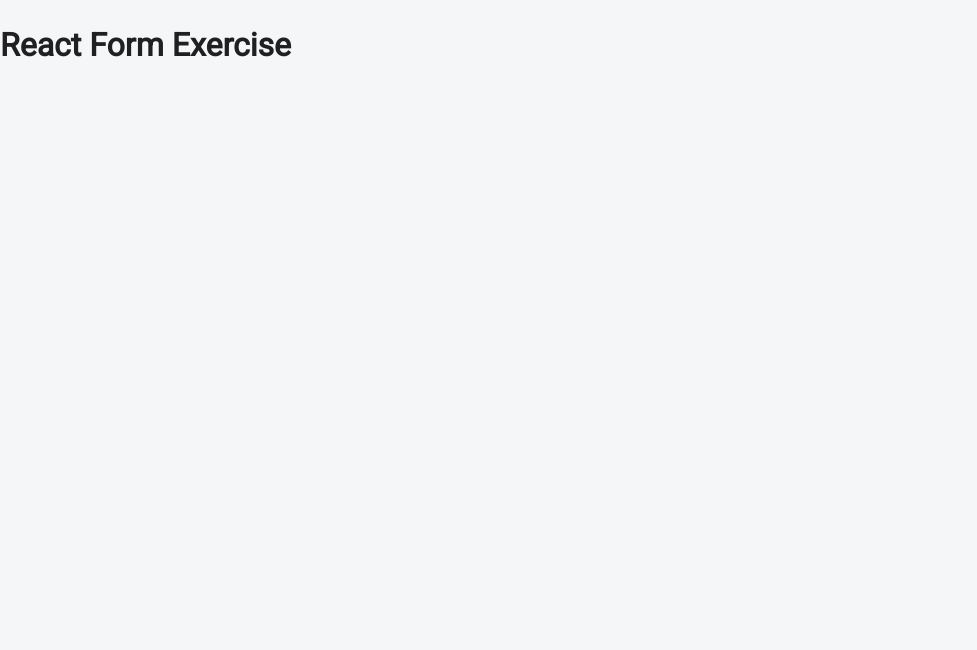
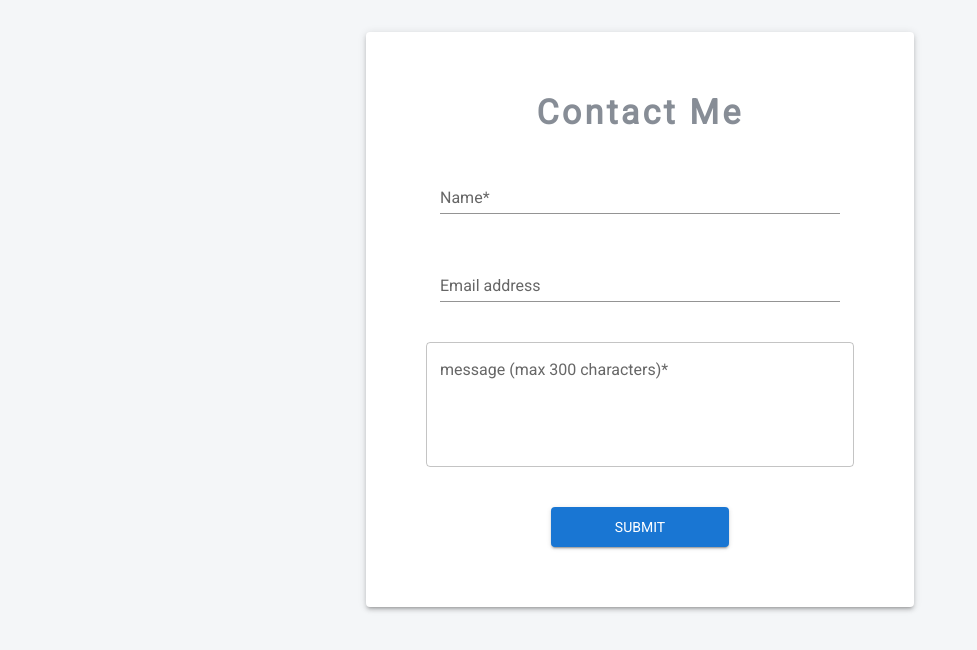
Before and after one commit to emir91/react-form-exercise, a React (Create React App) app: page / in a window 1280 px wide. Shown: the top 650 px of the page, without its empty margins (0-977 px from the left). Built offline with nearby package versions, Linux system fonts and the light colour scheme.

Commit message:
create Container and From components, and add styles to them

```diff
--- a/src/App.tsx
+++ b/src/App.tsx
@@ -1,12 +1,13 @@
 import React from 'react';
 import { ThemeProvider, CssBaseline } from '@mui/material';
 import theme from './theme';
+import Form from './Form/Container';
 
 const App: React.FC = () => {
   return (
     <ThemeProvider theme={theme}>
       <CssBaseline />
-      <h1>React Form Exercise</h1>
+      <Form />
     </ThemeProvider>
   );
 }
--- /dev/null
+++ b/src/Form/ContactForm/ContactForm.tsx
@@ -0,0 +1,37 @@
+import React from "react";
+import { Box, Grid } from "@mui/material";
+import { BUTTON_LABEL } from "../constants";
+import { StyledFromElement, StyledTextArea, SubmitButton } from "../styledComponents";
+
+const ContactForm = () => {
+  return (
+    <Box component="form">
+      <Grid
+        container
+        direction="column"
+        justifyContent="center"
+        alignItems="center"
+        spacing={5}
+      >
+        <Grid item>
+          <StyledFromElement label="Name*" variant="standard" />
+        </Grid>
+        <Grid item>
+          <StyledFromElement label="Email address" variant="standard" />
+        </Grid>
+        <Grid item xs={9}>
+          <StyledTextArea
+            label="message (max 300 characters)*"
+            multiline
+            rows={4}
+          />
+        </Grid>
+        <Grid item>
+          <SubmitButton variant="contained">{BUTTON_LABEL}</SubmitButton>
+        </Grid>
+      </Grid>
+    </Box>
+  );
+};
+
+export default ContactForm;
--- /dev/null
+++ b/src/Form/Container.tsx
@@ -0,0 +1,30 @@
+import React from "react";
+import { Grid } from "@mui/material";
+import { FORM_TITLE } from "./constants";
+import ContactForm from "./ContactForm/ContactForm";
+import { StyledPaper, FormContainer, FormTitle } from "./styledComponents";
+
+const Container = () => {
+  return (
+    <FormContainer container justifyContent='center'>
+      <StyledPaper elevation={3} >
+        <Grid
+          container
+          direction="column"
+          justifyContent="center"
+          alignItems="center"
+          spacing={4}
+        >
+          <Grid item>
+            <FormTitle variant="h4">{FORM_TITLE}</FormTitle>
+          </Grid>
+          <Grid item>
+            <ContactForm />
+          </Grid>
+        </Grid>
+      </StyledPaper>
+    </FormContainer>
+  );
+};
+
+export default Container;
--- /dev/null
+++ b/src/Form/constants.ts
@@ -0,0 +1,3 @@
+export const FORM_TITLE = 'Contact Me';
+
+export const BUTTON_LABEL = 'Submit';
--- /dev/null
+++ b/src/Form/styledComponents.ts
@@ -0,0 +1,32 @@
+import { Button, Paper, Grid, TextField, Typography } from "@mui/material";
+import { styled } from '@mui/system';
+
+export const StyledPaper = styled(Paper)(({ theme }) => ({
+    padding: theme.spacing(7.5),
+}));
+
+export const FormContainer = styled(Grid)(({ theme }) => ({
+    marginTop: theme.spacing(4),
+}));
+
+export const StyledFromElement = styled(TextField)(({ theme }) => ({
+    '& .MuiInput-input': {
+        width: 400,
+    }
+}));
+
+export const StyledTextArea = styled(TextField)(({ theme }) => ({
+    '& .MuiInputBase-input': {
+        width: 400,
+    }
+}));
+
+export const FormTitle = styled(Typography)(({ theme }) => ({
+    fontWeight: 600,
+    letterSpacing: '.2rem',
+    color: '#878d96'
+}));
+
+export const SubmitButton = styled(Button)(({ theme }) => ({
+    padding: theme.spacing(1, 8)
+}));
```
